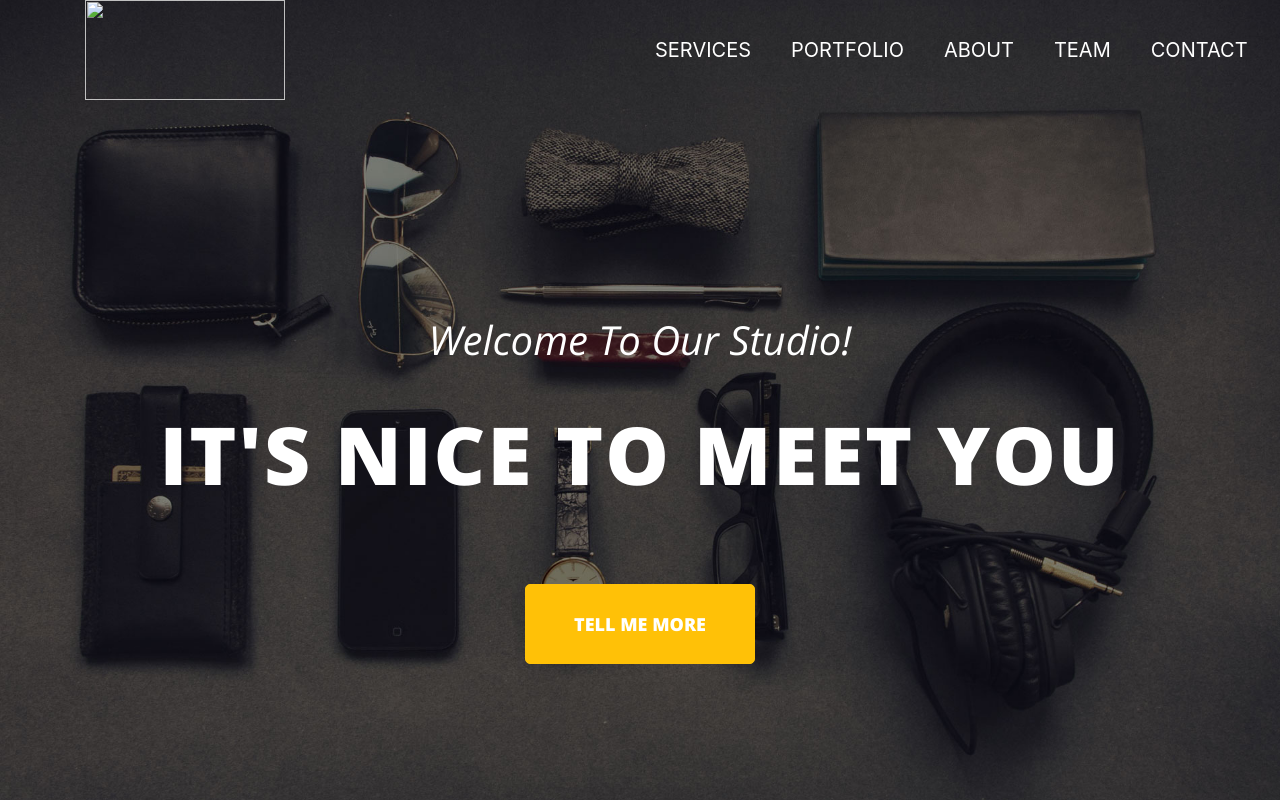
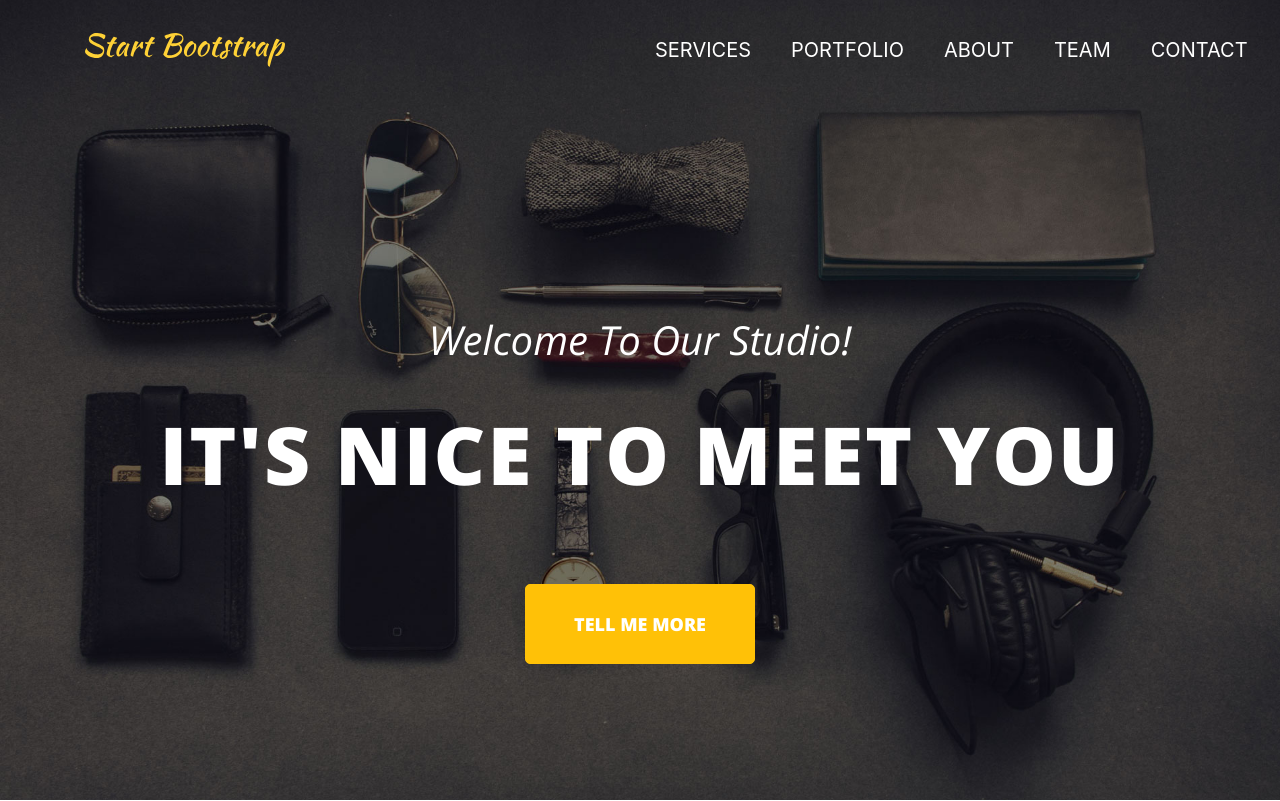
Before and after one commit to Aygun20/Homework, a plain HTML site: page Aygun-28-03-21/index.html in a window 1280 px wide. Shown: the top 801 px of the page. Drawn offline with nearby package versions, Linux system fonts and the light colour scheme; files that its build step writes are made by us from their sources; the site is published under a folder, as on GitHub Pages, so addresses that start at the root find nothing.

Commit message:
28/03/21/homework

```diff
--- a/Aygun-28-03-21/index.html
+++ b/Aygun-28-03-21/index.html
@@ -18,7 +18,7 @@
       <header>
           <div class="container">
           <div class="row">
-              <div class="col-6"><img src="/img/navbar-logo.svg" alt=""></div>
+              <div class="col-6"><img src="../img/navbar-logo.svg" alt=""></div>
               <div class="col-6 menu">
                 <nav class="navbar navbar-expand-lg navbar-light ">
 
```
